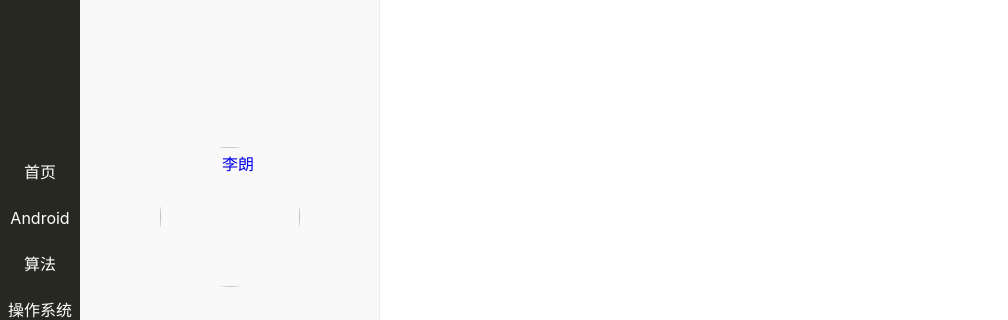
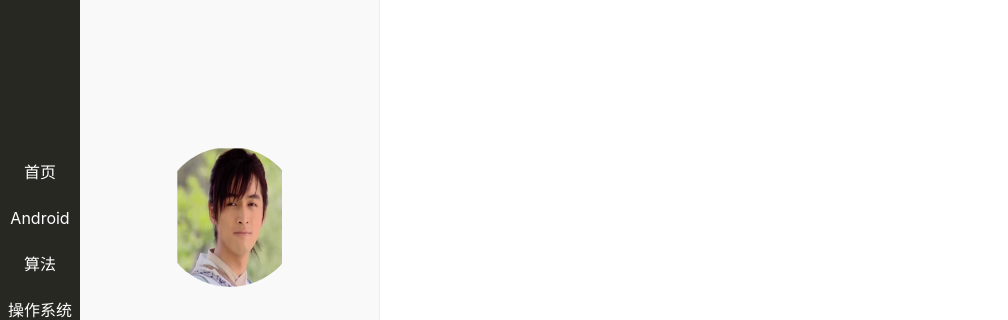
Before and after one commit to LiLangDev/LiLangDev.github.io, a plain HTML site: page archives/2019/05/index.html in a window 1280 px wide. Shown: the part 90-410 px from the top of the page, without its empty margins (0-1008 px from the left). Drawn offline with nearby package versions, Linux system fonts and the light colour scheme; files whose address does not match are found by name.

Commit message:
Site updated: 2019-06-03 15:57:21

```diff
--- a/archives/2019/05/index.html
+++ b/archives/2019/05/index.html
@@ -81,7 +81,7 @@
 
             <div class="author-avatar">
                 <a href="/">
-                    <img src="/images/mine.jpg" title="李朗">
+                    <img src="/images/mine.png" title="李朗">
                 </a>
             </div>
 
```
Also changed, not shown: archives/2019/index.html (+1 -1 lines), archives/index.html (+1 -1 lines), index.html (+1 -1 lines).
